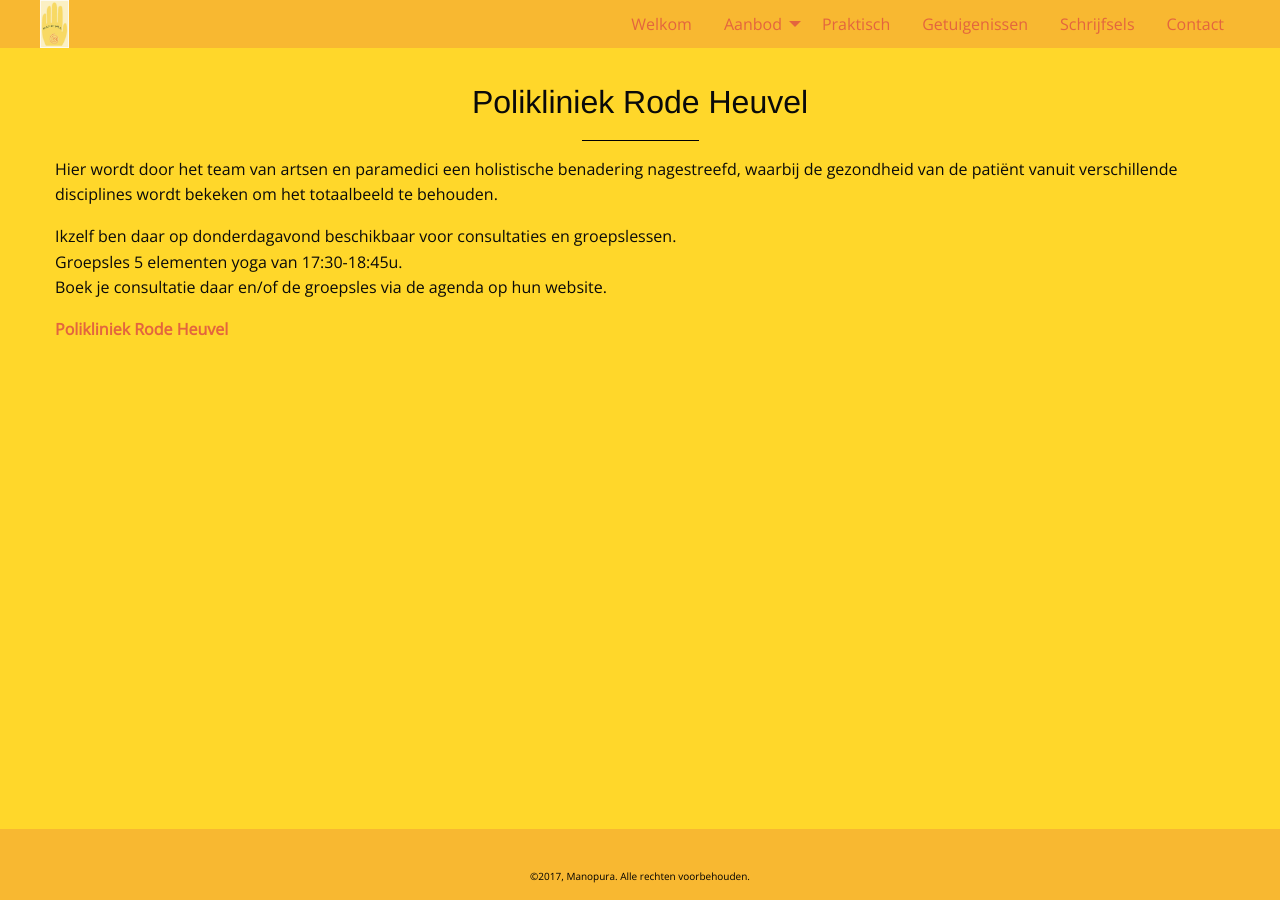
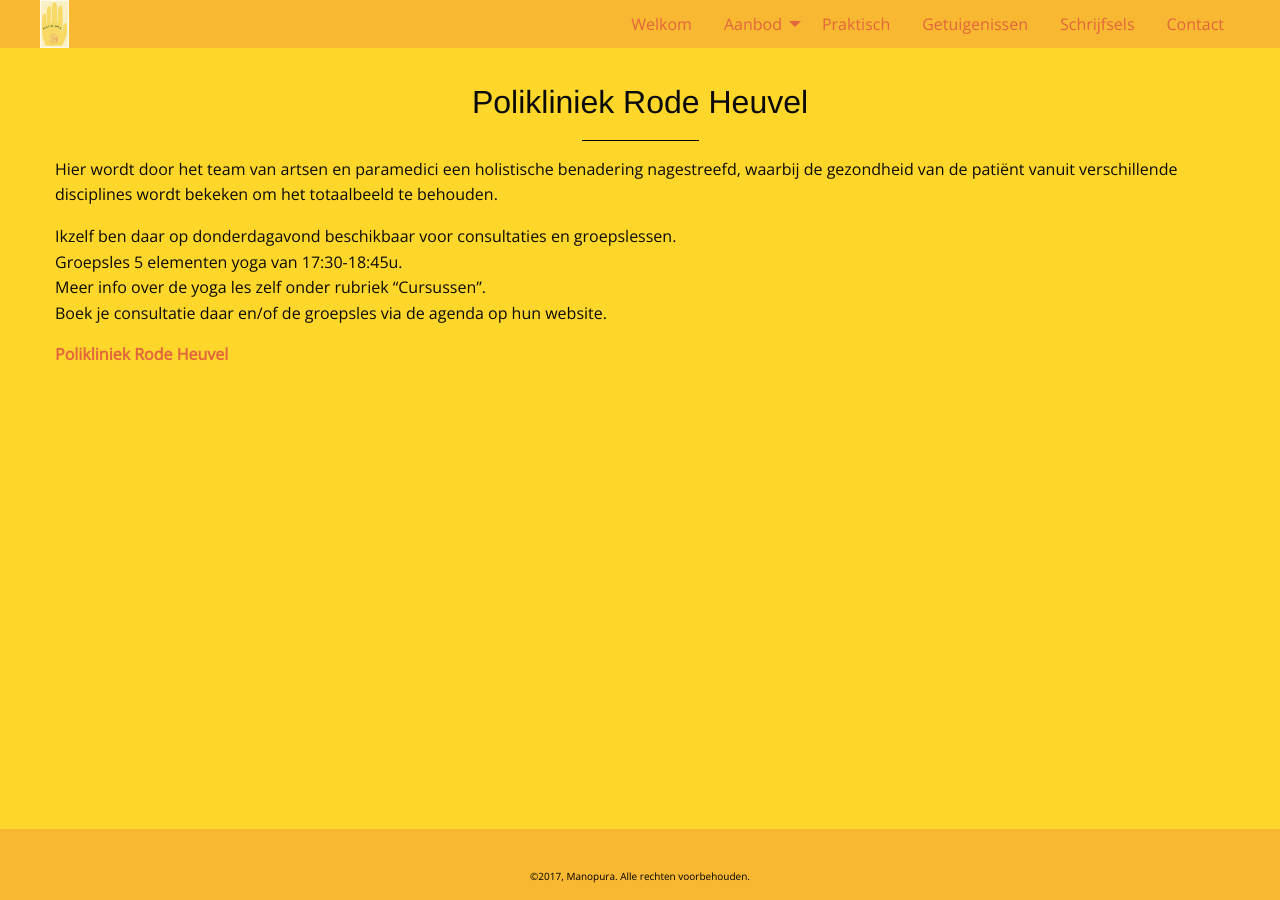
Before and after one commit to manopura/manopura.github.io, a Jekyll site: the page built from rodeheuvel.md, in a window 1280 px wide. Built offline with Jekyll 4.4.1, drawn with Linux system fonts in a browser that asks for light colours; nearby versions of some CDN libraries; our own code applies the rules of GitHub Pages for plain Markdown files.

Commit message:
Update rodeheuvel.md

```diff
--- a/rodeheuvel.md
+++ b/rodeheuvel.md
@@ -9,6 +9,7 @@
 
 Ikzelf ben daar op donderdagavond beschikbaar voor consultaties en groepslessen.
 Groepsles 5 elementen yoga van 17:30-18:45u.
+Meer info over de yoga les zelf onder rubriek "Cursussen".
 Boek je consultatie daar en/of de groepsles via de agenda op hun website.
 
 [**Polikliniek Rode Heuvel**](https://www.polikliniek-rodeheuvel.be)
```
